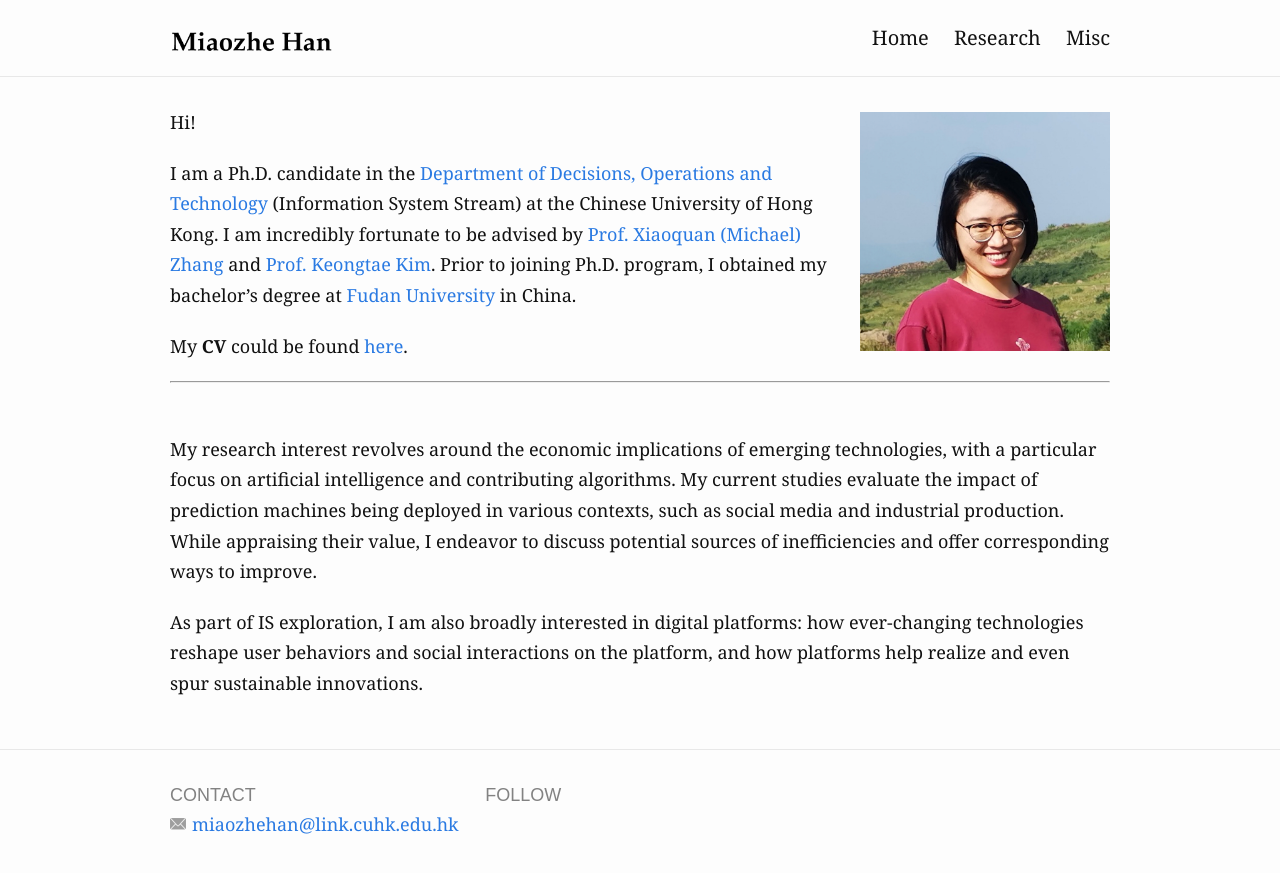
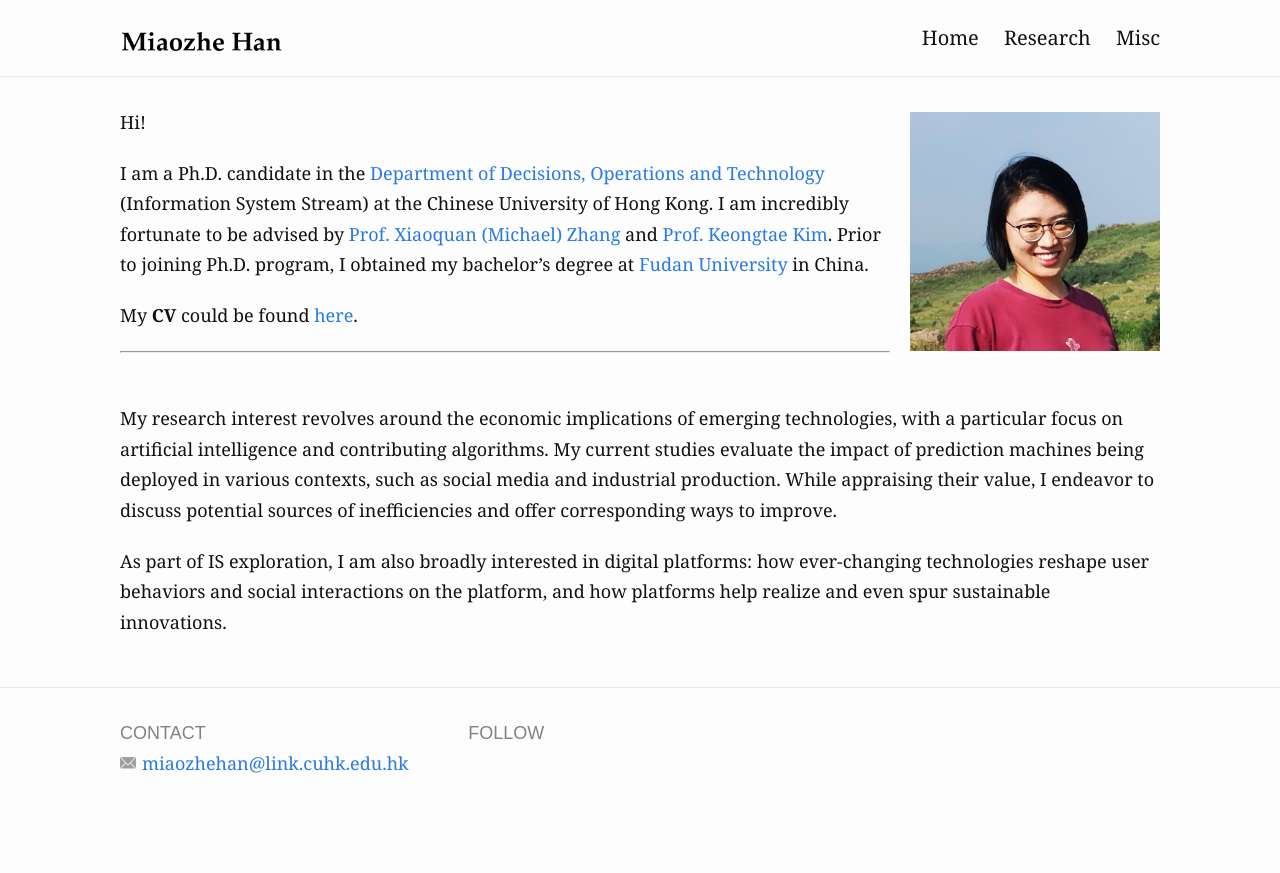
Before and after one commit to miaozhehan99/miaozhehan99.github.io, a Jekyll site: the page built from index.md, in a window 1280 px wide. Shown: the top 873 px of the page. Built offline with Jekyll 4.4.1, drawn with Linux system fonts in a browser that asks for light colours.

Commit message:
Update _base.scss

```diff
--- a/_sass/_base.scss
+++ b/_sass/_base.scss
@@ -177,8 +177,8 @@ pre {
  * Wrapper
  */
 .wrapper {
-  max-width: -webkit-calc(1000px - (#{$spacing-unit} * 2));
-  max-width:         calc(1000px - (#{$spacing-unit} * 2));
+  max-width: -webkit-calc(1100px - (#{$spacing-unit} * 2));
+  max-width:         calc(1100px - (#{$spacing-unit} * 2));
   margin-right: auto;
   margin-left: auto;
   padding-right: $spacing-unit;
```
